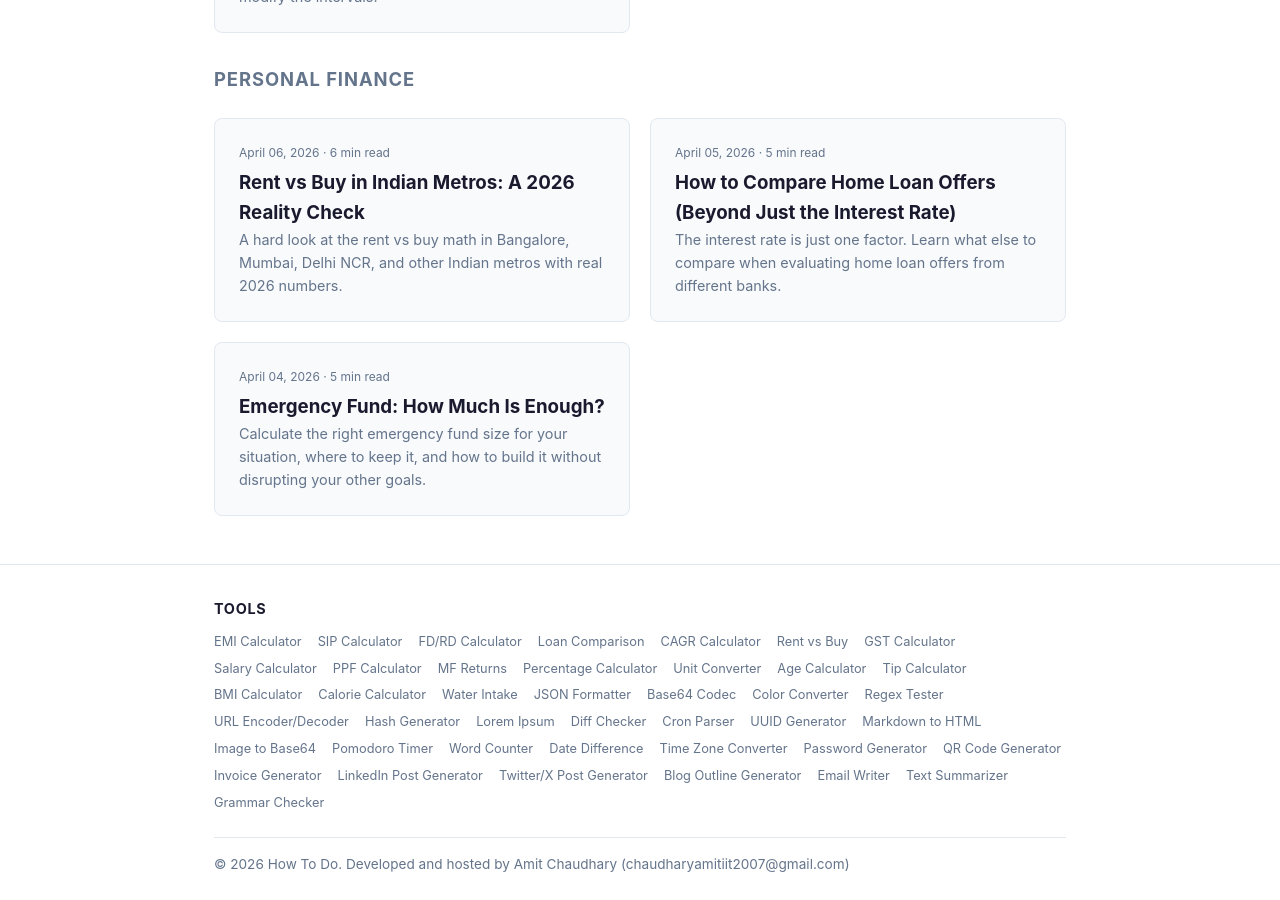
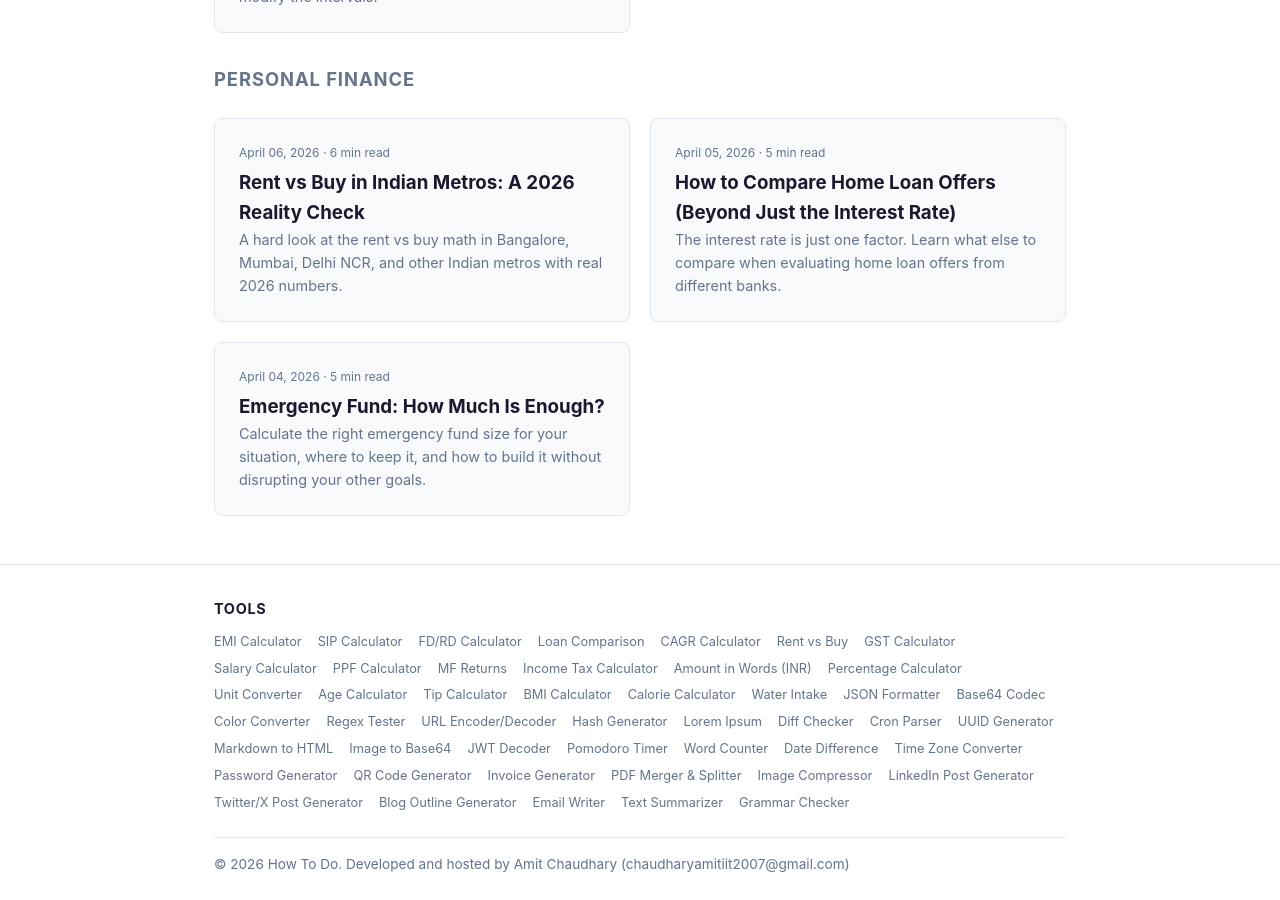
Before and after one commit to chaudhary/how-to-do, a Jekyll site: the page built from index.html, in a window 1280 px wide and 900 px high, scrolled down 3309 px. Built offline with Jekyll 4.4.1, drawn with Linux system fonts in a browser that asks for light colours.

Commit message:
Add 5 new tools to site footer (#2)
The 5 tools shipped in #1 (PDF Merger, Image Compressor, Amount in
Words, JWT Decoder, Income Tax Calculator) were added to the catalog
page but missed in _includes/footer-tools.html. Footer now lists all
47 tools in matching category order.

Co-authored-by: Claude Opus 4.6 (1M context) <noreply@anthropic.com>

```diff
--- a/_includes/footer-tools.html
+++ b/_includes/footer-tools.html
@@ -8,6 +8,8 @@
 <a href="{{ '/tools/salary-calculator' | relative_url }}">Salary Calculator</a>
 <a href="{{ '/tools/ppf-calculator' | relative_url }}">PPF Calculator</a>
 <a href="{{ '/tools/mf-returns-calculator' | relative_url }}">MF Returns</a>
+<a href="{{ '/tools/income-tax-calculator' | relative_url }}">Income Tax Calculator</a>
+<a href="{{ '/tools/amount-in-words' | relative_url }}">Amount in Words (INR)</a>
 <a href="{{ '/tools/percentage-calculator' | relative_url }}">Percentage Calculator</a>
 <a href="{{ '/tools/unit-converter' | relative_url }}">Unit Converter</a>
 <a href="{{ '/tools/age-calculator' | relative_url }}">Age Calculator</a>
@@ -27,6 +29,7 @@
 <a href="{{ '/tools/uuid-generator' | relative_url }}">UUID Generator</a>
 <a href="{{ '/tools/markdown-to-html' | relative_url }}">Markdown to HTML</a>
 <a href="{{ '/tools/image-to-base64' | relative_url }}">Image to Base64</a>
+<a href="{{ '/tools/jwt-decoder' | relative_url }}">JWT Decoder</a>
 <a href="{{ '/tools/pomodoro-timer' | relative_url }}">Pomodoro Timer</a>
 <a href="{{ '/tools/word-counter' | relative_url }}">Word Counter</a>
 <a href="{{ '/tools/date-difference' | relative_url }}">Date Difference</a>
@@ -34,6 +37,8 @@
 <a href="{{ '/tools/password-generator' | relative_url }}">Password Generator</a>
 <a href="{{ '/tools/qr-code-generator' | relative_url }}">QR Code Generator</a>
 <a href="{{ '/tools/invoice-generator' | relative_url }}">Invoice Generator</a>
+<a href="{{ '/tools/pdf-merger' | relative_url }}">PDF Merger & Splitter</a>
+<a href="{{ '/tools/image-compressor' | relative_url }}">Image Compressor</a>
 <a href="{{ '/tools/linkedin-post-generator' | relative_url }}">LinkedIn Post Generator</a>
 <a href="{{ '/tools/twitter-post-generator' | relative_url }}">Twitter/X Post Generator</a>
 <a href="{{ '/tools/blog-outline-generator' | relative_url }}">Blog Outline Generator</a>
```
